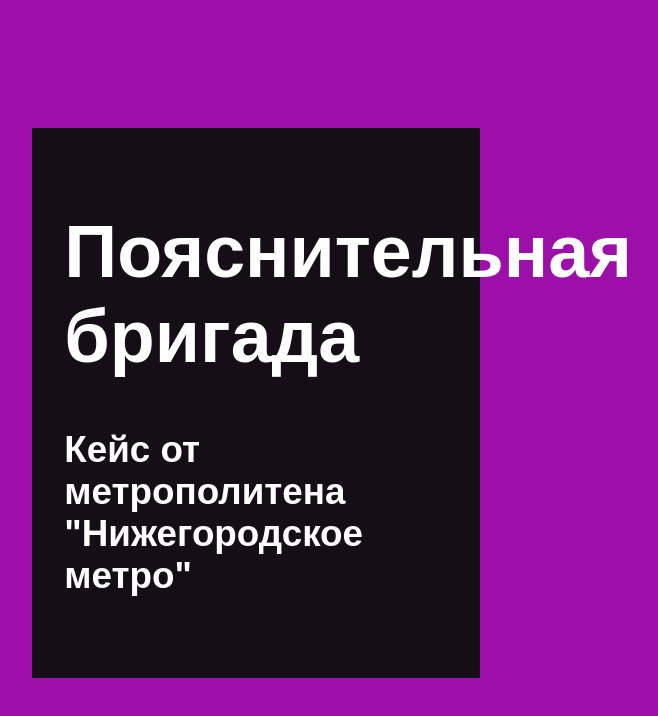
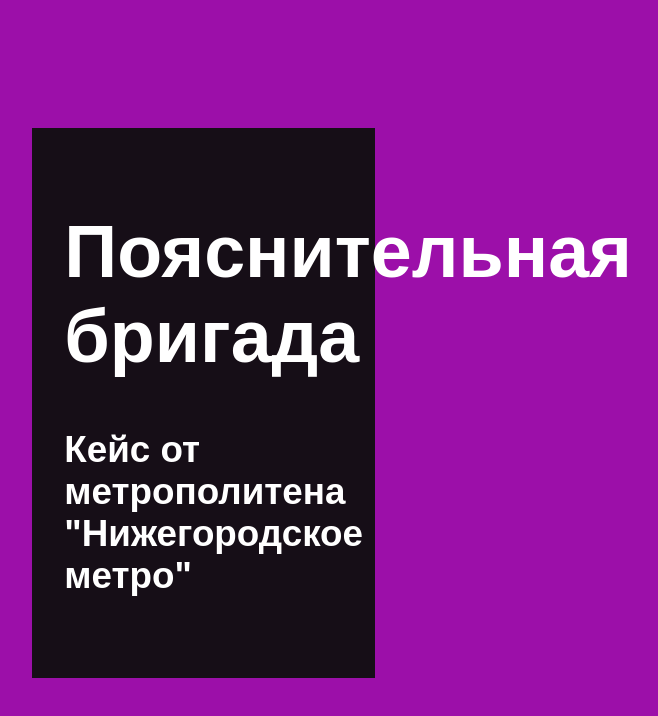
Before and after one commit to lucas23456/CityLogic, a plain HTML site: page index.html in a window 1280 px wide. Shown: the top 716 px of the page, without its empty margins (81-739 px from the left). Drawn offline with nearby package versions, Linux system fonts and the light colour scheme; a web font is replaced by a local one.

Commit message:
Update style.css

```diff
--- a/style.css
+++ b/style.css
@@ -51,7 +51,7 @@
 
 header {
   background: var(--dark-bg);
-  grid-column: 2 / 11 ;
+  grid-column: 2 / 10 ;
   font-size: 2.3rem;
   padding: 2rem;
   margin-right: 500px;
```
